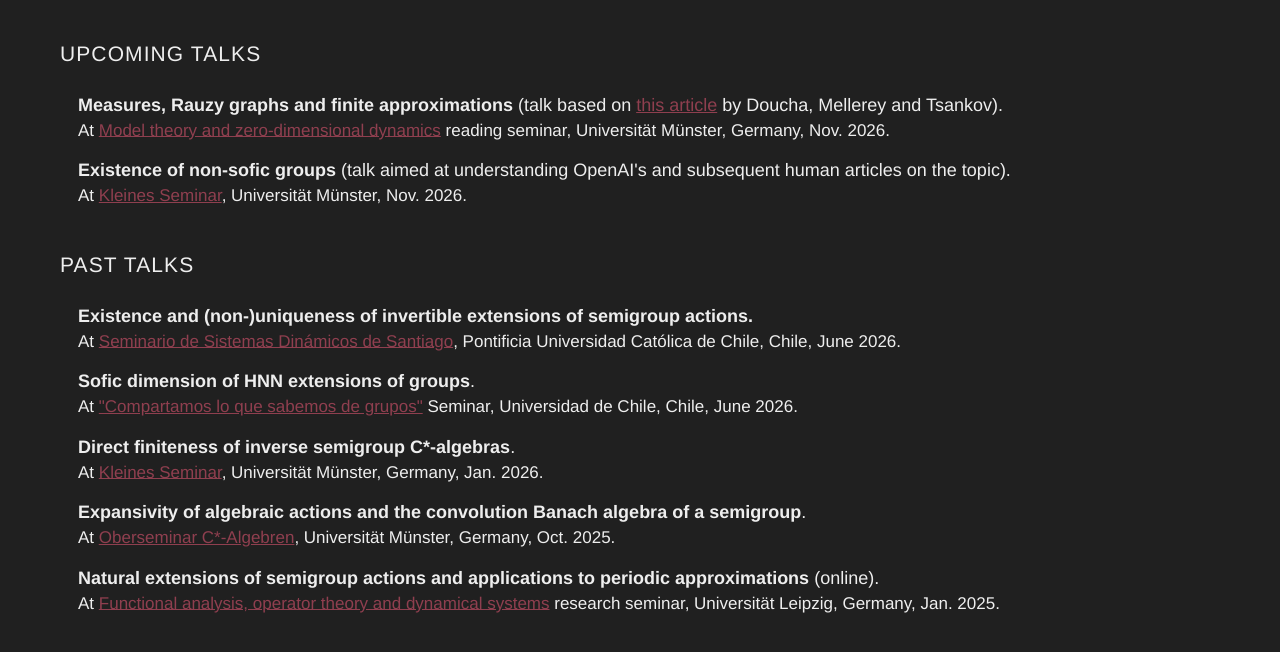
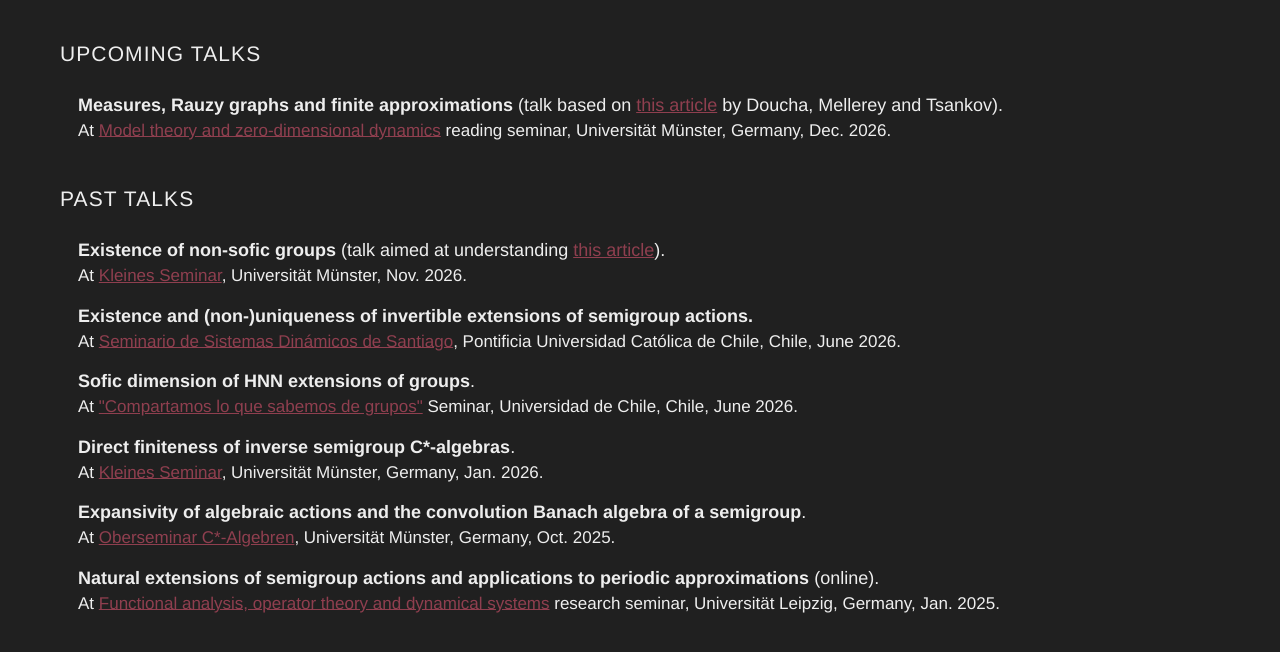
Before and after one commit to mdonosoe/math, a plain HTML site: page Talks.html in a window 1280 px wide. Shown: the part 68-720 px from the top of the page. Drawn offline with Linux system fonts and the light colour scheme.

Commit message:
Update Talks.html

```diff
--- a/Talks.html
+++ b/Talks.html
@@ -63,17 +63,17 @@
 
 	<p style="line-height:1.1">
 	<b>Measures, Rauzy graphs and finite approximations</b> (talk based on <a href="https://arxiv.org/abs/2507.05474" target="_blank">this article</a> by Doucha, Mellerey and Tsankov). <br/>
-	<sub>At <a href="https://www.uni-muenster.de/qisserver/rds?state=verpublish&status=init&vmfile=no&moduleCall=webInfo&publishConfFile=webInfo&publishSubDir=veranstaltung&veranstaltung.veranstid=468862"  target="_blank">Model theory and zero-dimensional dynamics</a> reading seminar, Universität Münster, Germany, Nov. 2026.</sub>
-	</p>
-
-	<p style="line-height:1.1">
-	<b>Existence of non-sofic groups</b> (talk aimed at understanding OpenAI's and subsequent human articles on the topic). <br/>
-	<sub>At <a href="http://dgkerr.com/seminars/kleinesseminar.html" target="_blank"> Kleines Seminar</a>, Universität Münster, Nov. 2026. </sub>
+	<sub>At <a href="https://www.uni-muenster.de/qisserver/rds?state=verpublish&status=init&vmfile=no&moduleCall=webInfo&publishConfFile=webInfo&publishSubDir=veranstaltung&veranstaltung.veranstid=468862"  target="_blank">Model theory and zero-dimensional dynamics</a> reading seminar, Universität Münster, Germany, Dec. 2026.</sub>
 	</p>
 
 
 	<br/>
 	<div class="subtitle">Past talks</div>
+
+	<p style="line-height:1.1">
+	<b>Existence of non-sofic groups</b> (talk aimed at understanding <a href="https://arxiv.org/pdf/2610.24836" target="_blank">this article</a>). <br/>
+	<sub>At <a href="http://dgkerr.com/seminars/kleinesseminar.html" target="_blank"> Kleines Seminar</a>, Universität Münster, Nov. 2026. </sub>
+	</p>
 
 	<p style="line-height:1.1">
 	<b>Existence and (non-)uniqueness of invertible extensions of semigroup actions.</b> <br/>
```
